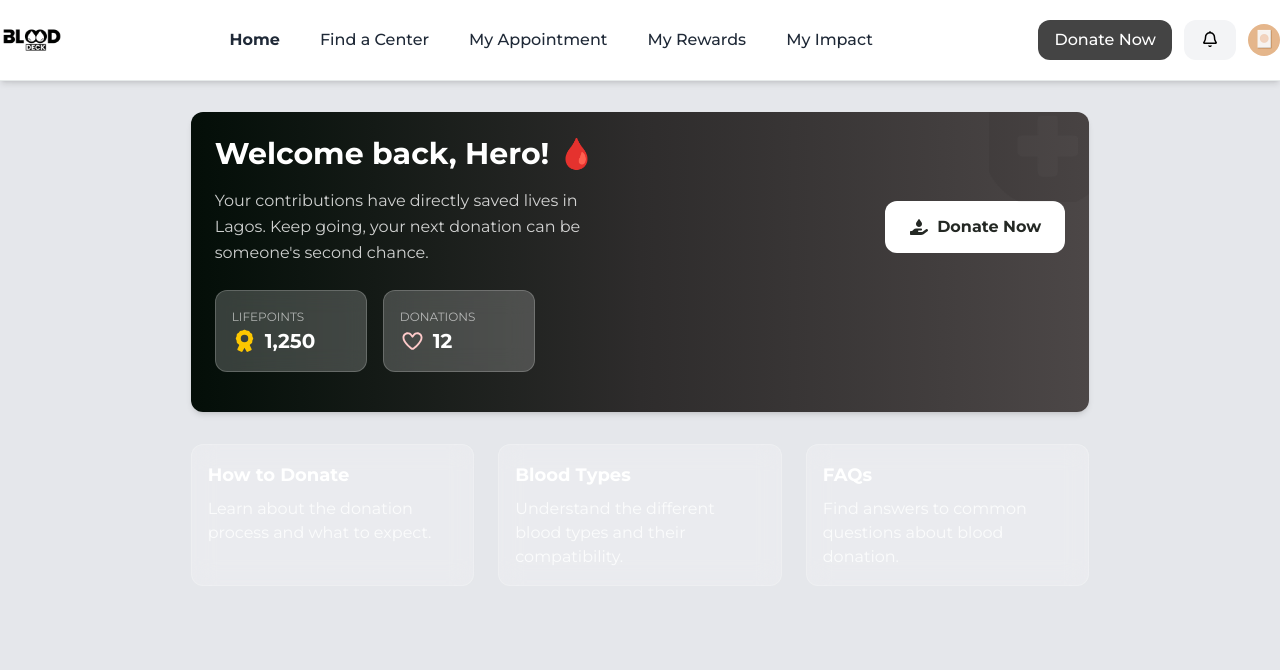
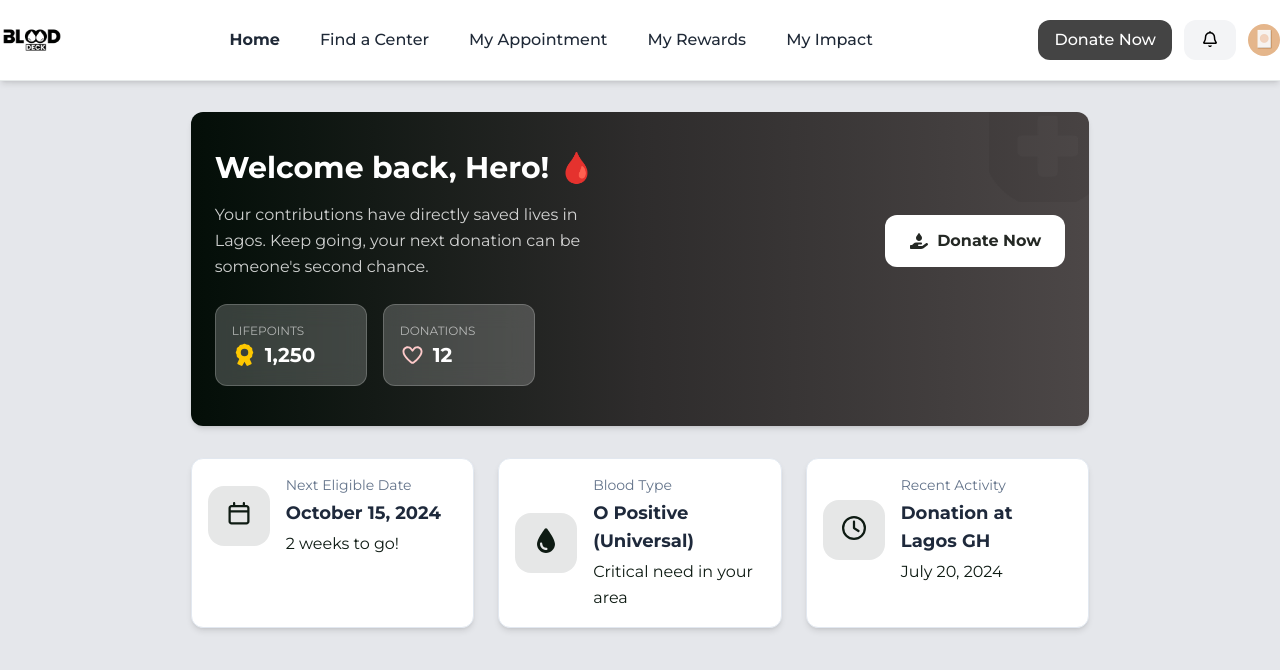
Before and after one commit to BloodDeck/Frontend, a React (Vite) app: page /donor/homescreen in a window 1280 px wide. Shown: the top 670 px of the page. Built offline with nearby package versions, Linux system fonts and the light colour scheme.

Commit message:
Made New Changes

```diff
--- a/src/modules/donor/pages/HomeScreen.tsx
+++ b/src/modules/donor/pages/HomeScreen.tsx
@@ -1,6 +1,6 @@
 import { FontAwesomeIcon } from "@fortawesome/react-fontawesome";
-import { faHandHoldingDroplet, faAward } from "@fortawesome/free-solid-svg-icons";
-import { faHeart } from "@fortawesome/free-regular-svg-icons";
+import { faHandHoldingDroplet, faAward, faDroplet } from "@fortawesome/free-solid-svg-icons";
+import { faHeart, faCalendar, faClock } from "@fortawesome/free-regular-svg-icons";
 import logoWhite from "../../../assets/images/blood_drop_bg.png";
 
 const HomeScreen = () => {
@@ -9,7 +9,7 @@ const HomeScreen = () => {
             {/* Hero Card */}
             <section className="relative bg-linear-to-r from-[#040E08] via-[#2E2C2C] to-[#4C4747] text-white w-[72%] mx-auto rounded-xl p-6 mb-8 shadow-md overflow-hidden">
                 <img src={logoWhite} alt="Blood Drop Background" className="absolute -top-36 -right-25 w-50 object-contain pointer-events-none" />
-                <h1 className="text-white text-3xl font-black">Welcome back, Hero! 🩸</h1>
+                <h1 className="text-white text-3xl font-black mt-3.5">Welcome back, Hero! 🩸</h1>
                 <div className="flex mt-4 gap-10 justify-between items-center">
                     <p className="text-white/80 w-[46%] leading-relaxed">Your contributions have directly saved lives in Lagos. Keep going, your next donation can be someone's second chance.</p>
                     <button className="bg-white text-[#242824] px-6 py-3.5 rounded-xl font-bold text-center flex items-center gap-2"><FontAwesomeIcon icon={faHandHoldingDroplet} />Donate Now</button>
@@ -38,19 +38,37 @@ const HomeScreen = () => {
             {/* Info Card Grid */}
             <div className="grid grid-cols-1 md:grid-cols-2 lg:grid-cols-3 gap-6 w-[72%] mx-auto">
                 {/* Info Card 1 */}
-                <div className="bg-white/20 blur-effect backdrop-blur-md rounded-xl p-4 border border-solid border-white/20">
-                    <h3 className="text-white font-bold text-lg">How to Donate</h3>
-                    <p className="text-white/80 mt-2">Learn about the donation process and what to expect.</p>
+                <div className="bg-white blur-effect backdrop-blur-md rounded-xl p-4 border border-solid border-[#E2E8F0] shadow-md">
+                    <div className="flex gap-4 items-center">
+                        <div className="p-4 bg-[#0E1B131A] rounded-2xl"><FontAwesomeIcon icon={faCalendar} className="text-[#0E1B13] text-2xl" /></div>
+                        <div className="leading-relaxed">
+                            <p className="text-[#64748B] text-sm">Next Eligible Date</p>
+                            <h3 className="text-[#1E293B] font-bold text-lg mt-1">October 15, 2024</h3>
+                            <p className="text-[#0E1B13] mt-1">2 weeks to go!</p>
+                        </div>
+                    </div>
                 </div>
                 {/* Info Card 2 */}
-                <div className="bg-white/20 blur-effect backdrop-blur-md rounded-xl p-4 border border-solid border-white/20">
-                    <h3 className="text-white font-bold text-lg">Blood Types</h3>
-                    <p className="text-white/80 mt-2">Understand the different blood types and their compatibility.</p>
+                <div className="bg-white blur-effect backdrop-blur-md rounded-xl p-4 border border-solid border-[#E2E8F0] shadow-md">
+                    <div className="flex gap-4 items-center">
+                        <div className="p-4 bg-[#0E1B131A] rounded-2xl"><FontAwesomeIcon icon={faDroplet} className="text-[#0E1B13] text-2xl" /></div>
+                        <div className="leading-relaxed">
+                            <p className="text-[#64748B] text-sm">Blood Type</p>
+                            <h3 className="text-[#1E293B] font-bold text-lg mt-1">O Positive (Universal)</h3>
+                            <p className="text-[#0E1B13] mt-1">Critical need in your area</p>
+                        </div>
+                    </div>
                 </div>
                 {/* Info Card 3 */}
-                <div className="bg-white/20 blur-effect backdrop-blur-md rounded-xl p-4 border border-solid border-white/20">
-                    <h3 className="text-white font-bold text-lg">FAQs</h3>
-                    <p className="text-white/80 mt-2">Find answers to common questions about blood donation.</p>
+                <div className="bg-white blur-effect backdrop-blur-md rounded-xl p-4 border border-solid border-[#E2E8F0] shadow-md">
+                    <div className="flex gap-4 items-center">
+                        <div className="p-4 bg-[#0E1B131A] rounded-2xl"><FontAwesomeIcon icon={faClock} className="text-[#0E1B13] text-2xl" /></div>
+                        <div className="leading-relaxed">
+                            <p className="text-[#64748B] text-sm">Recent Activity</p>
+                            <h3 className="text-[#1E293B] font-bold text-lg mt-1">Donation at Lagos GH</h3>
+                            <p className="text-[#0E1B13] mt-1">July 20, 2024</p>
+                        </div>
+                    </div>
                 </div>
             </div>
         </div>
```
